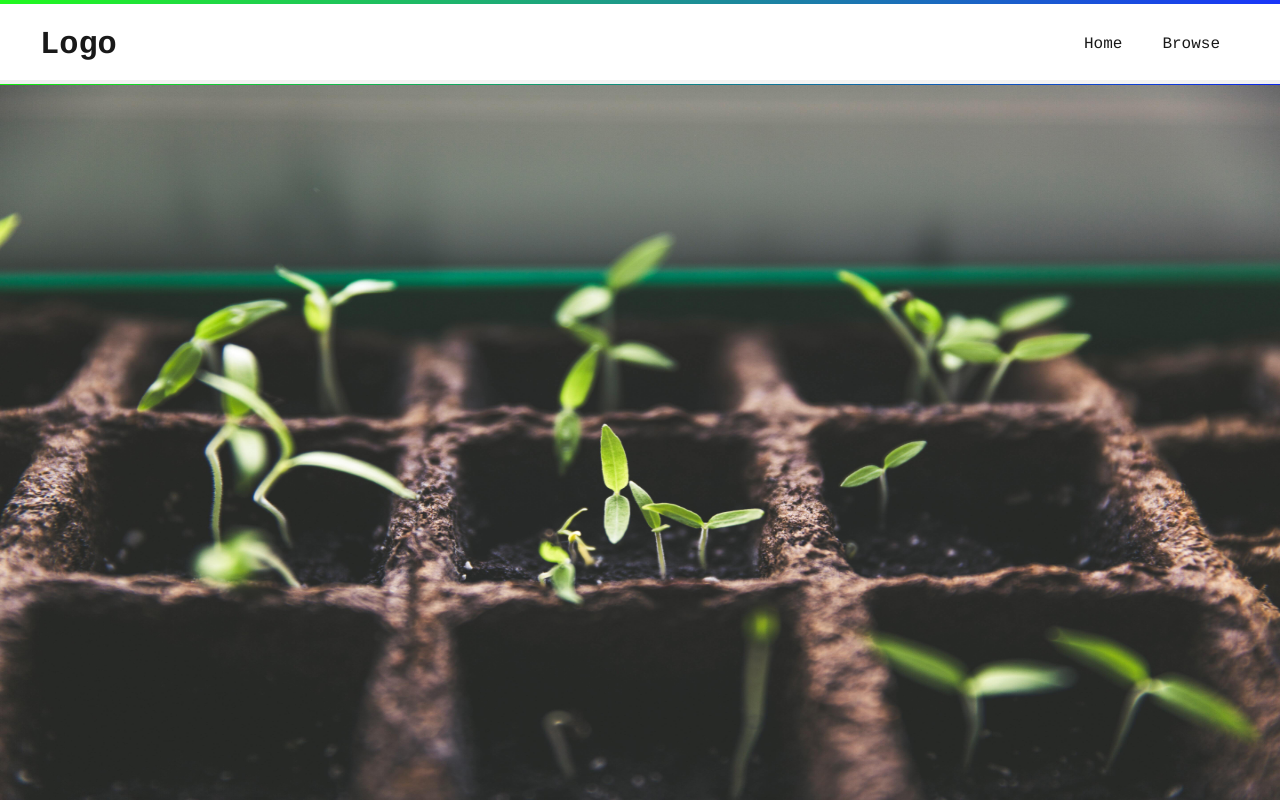
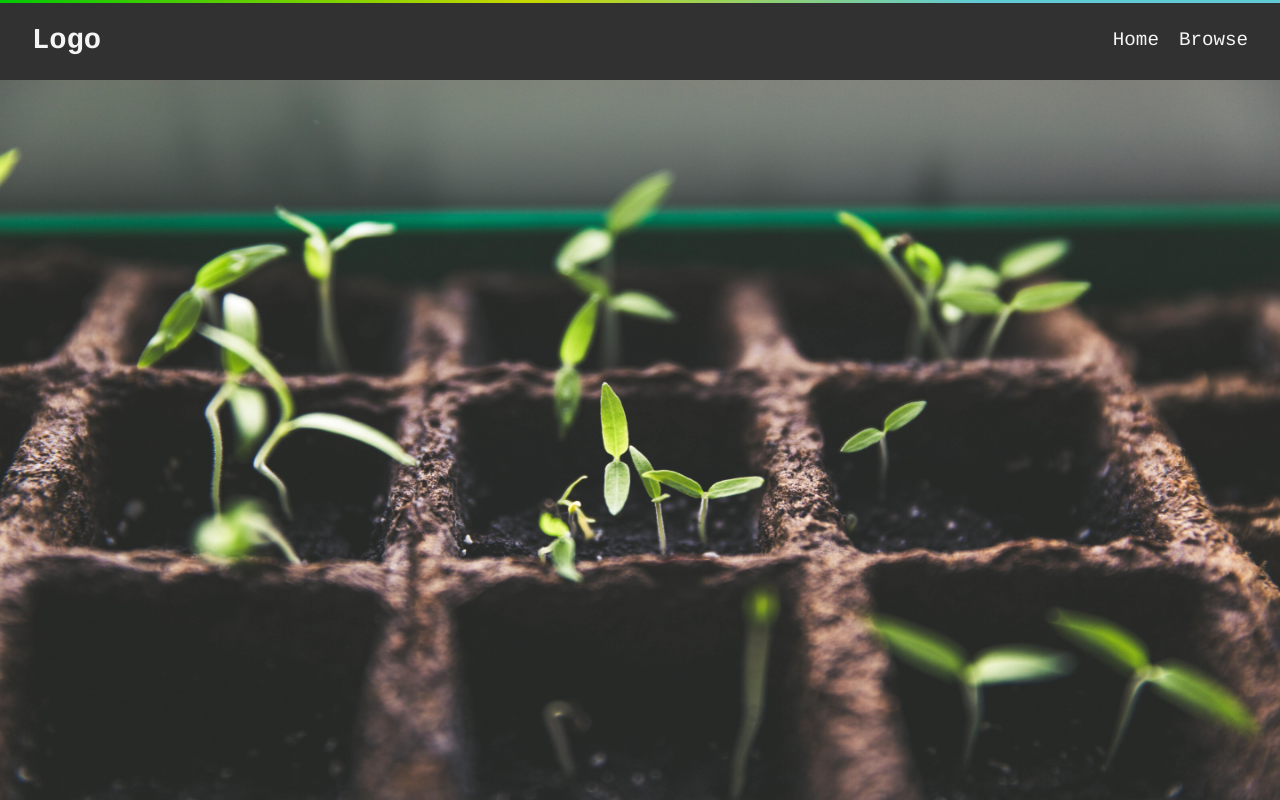
Before and after one commit to SchoolOfCode/w15_collaborative-react-project-fruit-veggie-grow-pro-team-i, a React (Create React App) app in the folder veggie_fruit_growpros/: page / in a window 1280 px wide. Shown: the top 800 px of the page. Built offline with nearby package versions, Linux system fonts and the light colour scheme.

Commit message:
refactored nav bar code added into jordans recent code

```diff
--- a/veggie_fruit_growpros/src/App.css
+++ b/veggie_fruit_growpros/src/App.css
@@ -1,47 +1,13 @@
+html {
+  background: rgb(49, 49, 49);
+}
+
 .App {
   text-align: center;
 }
 
 @import url('https://fonts.googleapis.com/css2?family=Montserrat&display=swap');
 *{font-family: 'Montserrat', Courier, monospace;}
-
-.nav-bar{
-  height: 10vh;
-  width: 90vw;
-}
-
-.fix-nav{
-  position: fixed;
-  align-items: center;
-  justify-content: space-between;
-  display:flex;
-  height: 10vh;
-  width: 100vw;
-  margin-left: auto;
-  margin-right: auto;
-  background-color: white;
-
-  border-top: solid 4px;
-  border-image-source:linear-gradient(to right,rgb(9, 255, 0), rgb(0, 26, 255));
-  border-image-slice: 60 30;
-  border-bottom: grey solid thin;
-  opacity: 0.9;
-}
-
-.nav-logo{
-  text-align: left;
-  padding-left: 40px;
-}
-
-.nav-container{
-  display: inline;
-  padding-right: 40px;
-}
-.nav-container-li{
-  display: inline;
-  margin: 20px;
-}
-
 
 
 footer{
--- a/veggie_fruit_growpros/src/App.js
+++ b/veggie_fruit_growpros/src/App.js
@@ -3,6 +3,7 @@ import BrowsePage from './components/BrowsePage/BrowsePage';
 import "./components/BrowsePage/popup/PopUp.css"
 import "./components/BrowsePage/BrowsePage.css"
 import './App.css';
+import Navbar from "./components/NavigationBar/Navbar"
 
 function App() {
 
@@ -11,8 +12,7 @@ function App() {
 
   return (
     <div className="App">
-
-
+      <Navbar/>
       <BrowsePage/>
       {/* add a questionairePage here */}
       {/* add a LandingPage here*/}
--- a/veggie_fruit_growpros/src/components/BrowsePage/BrowsePage.css
+++ b/veggie_fruit_growpros/src/components/BrowsePage/BrowsePage.css
@@ -9,48 +9,16 @@
   margin-right: auto;
   display: flex;
   flex-direction: column;
-}
-
-.nav-bar{
-  height: 8vh;
-  width: 90vw;
-}
-
-.fix-nav{
-  position: fixed;
-  align-items: center;
-  justify-content: space-between;
-  display:flex;
-  height: 8vh;
-  width: 100vw;
-  margin-left: auto;
-  margin-right: auto;
   background-color: white;
-  border-bottom: grey solid thin;
-  opacity: 0.9;
-}
-
-.nav-logo{
-  text-align: left;
-  padding-left: 40px;
-
-}
-
-.nav-container{
-  display: inline;
-  padding-right: 40px;
-}
-.nav-container-li{
-  display: inline;
-  margin: 10px;
 }
 
 .hero-image{
   width: 100%;
-  height: 90vh;
+  height: 100vh;
 }
 
 .CardContainer{
+  margin-top: 20px;
   display: flex;
   justify-content: center;
   height: 95%;
--- a/veggie_fruit_growpros/src/components/BrowsePage/BrowsePage.js
+++ b/veggie_fruit_growpros/src/components/BrowsePage/BrowsePage.js
@@ -2,7 +2,6 @@ import { useState } from "react"
 import TileCards from "./TileCards"
 import PopUp from "./popup/PopUp"
 import Hero from "../Hero"
-import NavBar from '../NavBar';
 import SortButtons from "./SortButtons";
 import Footer from "../Footer";
 
@@ -23,7 +22,6 @@ const BrowsePage = () => {
   return (
     <>
     <div className="BrowsePage">
-    <NavBar/>
     <Hero/>
     <PopUp popUpID={popUpID} setpopUpID={setpopUpID} />
 
--- a/veggie_fruit_growpros/src/components/NavBar.js
+++ /dev/null
@@ -1,17 +0,0 @@
-const NavBar = () => {
-    return (
-        <header className="nav-bar">
-        <div className="fix-nav">
-        <h1 className="nav-logo">Logo</h1>
-        <nav className="nav-container">
-            <li className="nav-container-li">Home</li>
-            <li className="nav-container-li">Browse</li>
-        </nav>
-        </div>
-        </header>
-
-
-    );
-}
-
-export default NavBar;
--- /dev/null
+++ b/veggie_fruit_growpros/src/components/NavigationBar/MenuItems.js
@@ -0,0 +1,21 @@
+export const MenuItems = [
+    {
+        title: 'Home',
+        link: '#',
+        className: 'nav-links'
+    },
+    {
+        title: 'Browse',
+        link: '#',
+        className: 'nav-links'
+    },
+]
+
+/*
+This page is needed so that menu items in the Navbar can be added
+to with ease.
+
+The  navbar will map through the objects creating a
+
+Simply copy the object, also in Navbar.css add to the grid-template-columns
+ */
--- /dev/null
+++ b/veggie_fruit_growpros/src/components/NavigationBar/Navbar.css
@@ -0,0 +1,49 @@
+.NavbarItems {
+    position: fixed;
+    background-color: rgb(49, 49, 49);
+    width: 100%;
+    height: 10vh;
+    display: flex;
+    justify-content: center;
+    justify-content: space-between;
+    align-items: center;
+    font-size: 1.2rem;
+    z-index: 1;
+}
+
+.color-border{
+    position: fixed;
+    vertical-align: top;
+    height: 0.4vh;
+    width: 100vw;
+    background: linear-gradient(to  right,rgb(3, 200, 3),#c8d600 41.07%,#61cbd4 76.05%);
+    z-index: 2;
+}
+
+.navbar-logo {
+    color: whitesmoke;
+    justify-self: start;
+    margin-left: 2rem;
+    cursor: pointer;
+}
+
+.menu-icon {
+    margin-left: 0.2rem;
+    font-size: 1.6rem;
+}
+
+.nav-menu {
+    color: whitesmoke;
+    display: grid;
+    grid-template-columns: repeat(2, auto);
+    grid-gap: 20px;
+    list-style: none;
+    text-align: center;
+    justify-content: end;
+    margin-right: 2rem;
+}
+
+.nav-links {
+    color: whitesmoke;
+    text-decoration: none;
+}
--- /dev/null
+++ b/veggie_fruit_growpros/src/components/NavigationBar/Navbar.js
@@ -0,0 +1,28 @@
+import React, {Component}  from 'react';
+import { MenuItems } from "./MenuItems"
+import './Navbar.css'
+
+
+const Navbar = () => {
+    return (
+        <>
+        <div className="color-border"></div>
+        <nav className="NavbarItems">
+            <h1 className="navbar-logo">Logo<i className="navbar-icon"></i></h1>
+            <ul className="nav-menu">
+                {MenuItems.map((item, index) => {
+                    return (
+                        <li key={index}>
+                            <a className={item.className} href={item.link}>
+                            {item.title}
+                            </a>
+                        </li>
+                    )
+                })}
+            </ul>
+        </nav>
+        </>
+    );
+   }
+
+export default Navbar;
```
